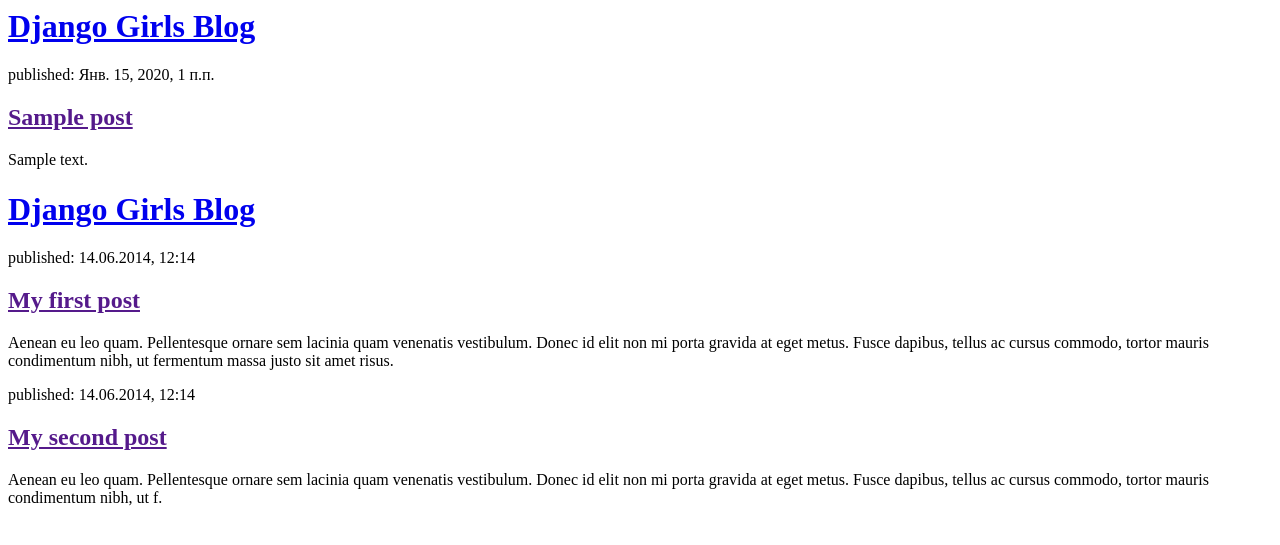
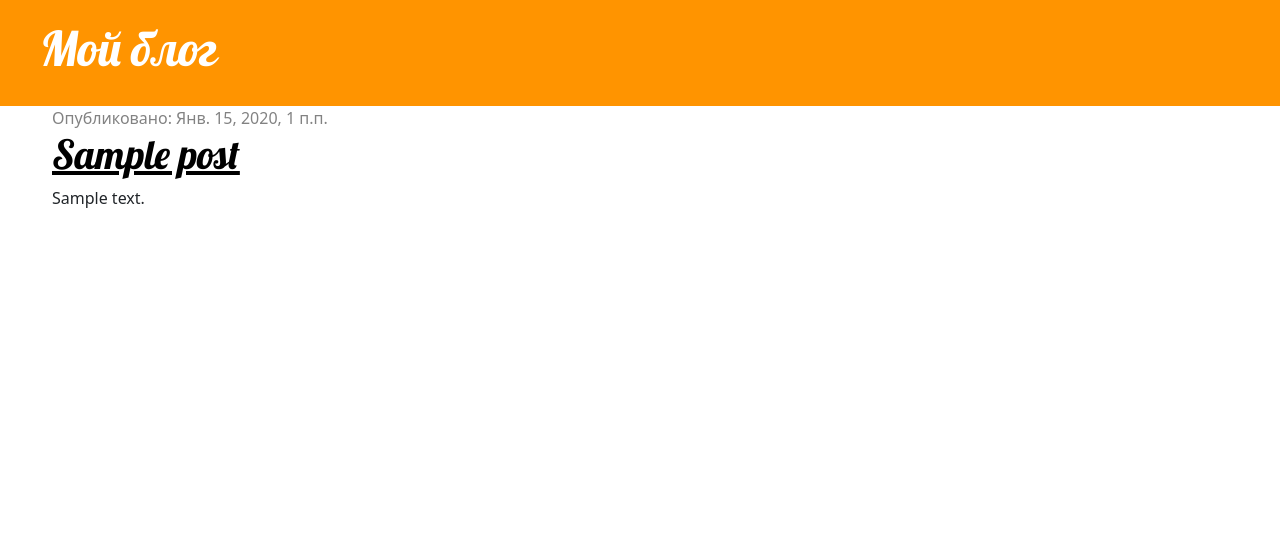
Before and after one commit to Zakhar1/Post, a Django app: page / in a window 1280 px wide. Shown: the top 545 px of the page. Run offline with Django 3.2, Linux system fonts and the light colour scheme; tables that the repository leaves empty hold one stand-in row (values such as "Sample post").

Commit message:
css and layout

```diff
--- /dev/null
+++ b/blog/static/css/blog.css
@@ -0,0 +1,64 @@
+h1 a {
+    color: #FCA205;
+}
+
+h1, h2, h3, h4 {
+    font-family: 'Lobster', cursive;
+}
+
+.page-header {
+    background-color: #ff9400;
+    margin-top: 0;
+    padding: 20px 20px 20px 40px;
+  }
+
+  .page-header h1,
+  .page-header h1 a,
+  .page-header h1 a:visited,
+  .page-header h1 a:active {
+    color: #ffffff;
+    font-size: 36pt;
+    text-decoration: none;
+  }
+
+  .content {
+    margin-left: 40px;
+  }
+
+  h1,
+  h2,
+  h3,
+  h4 {
+    font-family: 'Lobster', cursive;
+  }
+
+  .date {
+    color: #828282;
+  }
+
+  .save {
+    float: right;
+  }
+
+  .post-form textarea,
+  .post-form input {
+    width: 100%;
+  }
+
+  .top-menu,
+  .top-menu:hover,
+  .top-menu:visited {
+    color: #ffffff;
+    float: right;
+    font-size: 26pt;
+    margin-right: 20px;
+  }
+
+  .post {
+    margin-bottom: 70px;
+  }
+
+  .post h1 a,
+  .post h1 a:visited {
+    color: #000000;
+  }
--- /dev/null
+++ b/blog/templates/blog/base.html
@@ -0,0 +1,33 @@
+{% load static %}
+<html>
+
+<head>
+  <title>Мой блог</title>
+  <link rel="preconnect" href="https://fonts.googleapis.com">
+  <link rel="preconnect" href="https://fonts.gstatic.com" crossorigin>
+  <link href="https://fonts.googleapis.com/css2?family=Lobster&display=swap" rel="stylesheet">
+
+  <link href="https://cdn.jsdelivr.net/npm/bootstrap@5.2.2/dist/css/bootstrap.min.css" rel="stylesheet"
+    integrity="sha384-Zenh87qX5JnK2Jl0vWa8Ck2rdkQ2Bzep5IDxbcnCeuOxjzrPF/et3URy9Bv1WTRi" crossorigin="anonymous">
+  <script src="https://cdn.jsdelivr.net/npm/bootstrap@5.2.2/dist/js/bootstrap.bundle.min.js"
+    integrity="sha384-OERcA2EqjJCMA+/3y+gxIOqMEjwtxJY7qPCqsdltbNJuaOe923+mo//f6V8Qbsw3"
+    crossorigin="anonymous"></script>
+  <link rel="stylesheet" href="{% static 'css/blog.css' %}">
+</head>
+
+<body>
+  <div class="page-header">
+    <h1><a href="/">Мой блог</a></h1>
+  </div>
+
+  <div class="content container">
+    <div class="row">
+      <div class="col-md-8">
+        {%block content%}
+        {%endblock%}
+      </div>
+    </div>
+  </div>
+</body>
+
+</html>
--- a/blog/templates/blog/post_list.html
+++ b/blog/templates/blog/post_list.html
@@ -1,33 +1,14 @@
-<html>
-    <head>
-        <title>Django Girls blog</title>
-    </head>
-    <body>
-        <header>
-            <h1><a href="/">Django Girls Blog</a></h1>
-        </header>
+{% extends 'blog/base.html' %}
 
-        {% for post in posts %}
-            <article>
-                <time>published: {{ post.published_date }}</time>
-                <h2><a href="">{{ post.title }}</a></h2>
-                <p>{{ post.text|linebreaksbr }}</p>
-            </article>
-        {% endfor %}
-        <div>
-            <h1><a href="/">Django Girls Blog</a></h1>
-        </div>
-
-        <div>
-            <p>published: 14.06.2014, 12:14</p>
-            <h2><a href="">My first post</a></h2>
-            <p>Aenean eu leo quam. Pellentesque ornare sem lacinia quam venenatis vestibulum. Donec id elit non mi porta gravida at eget metus. Fusce dapibus, tellus ac cursus commodo, tortor mauris condimentum nibh, ut fermentum massa justo sit amet risus.</p>
-        </div>
-
-        <div>
-            <p>published: 14.06.2014, 12:14</p>
-            <h2><a href="">My second post</a></h2>
-            <p>Aenean eu leo quam. Pellentesque ornare sem lacinia quam venenatis vestibulum. Donec id elit non mi porta gravida at eget metus. Fusce dapibus, tellus ac cursus commodo, tortor mauris condimentum nibh, ut f.</p>
-        </div>
-    </body>
-</html>
+{% block content %}
+{% for post in posts %}
+<div class="post">
+  <div class="date">
+    Опубликовано:
+    {{ post.published_date }}
+  </div>
+  <h1><a href="{% url 'post_detail' pk=post.pk %}">{{ post.title }}</a></h1>
+  <p>{{ post.text|linebreaksbr }}</p>
+</div>
+{% endfor %}
+{% endblock %}
--- a/blog/urls.py
+++ b/blog/urls.py
@@ -3,4 +3,5 @@ from . import views
 
 urlpatterns = [
     path('', views.post_list, name='post_list'),
+    path('post/<int:pk>/', views.post_detail, name='post_detail'),
 ]
--- a/blog/views.py
+++ b/blog/views.py
@@ -1,8 +1,13 @@
 from django.shortcuts import render
 from django.utils import timezone
 from .models import Post
+from django.shortcuts import render, get_object_or_404
 
 # Create your views here.
 def post_list(request):
     posts = Post.objects.filter(published_date__lte=timezone.now()).order_by("-published_date")
     return render(request, 'blog/post_list.html', {'posts': posts})
+
+def post_detail(request, pk):
+    post = get_object_or_404(Post, pk=pk)
+    return render(request, 'blog/post_detail.html', {'post': post})
```
Also changed, not shown: blog/templates/post_detail.html (added, +13 -0 lines).
